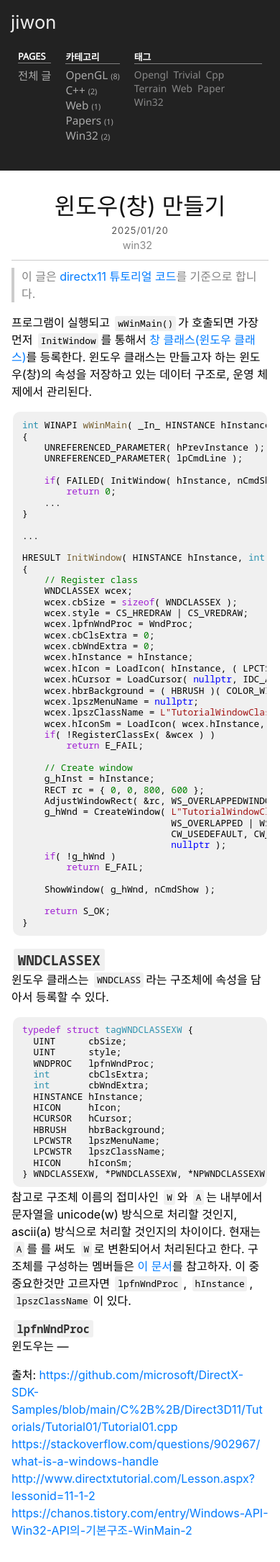
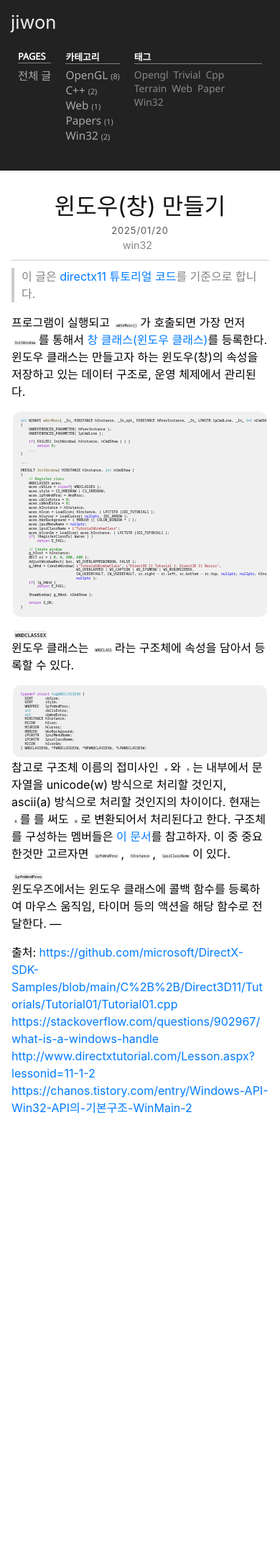
Before and after one commit to jiwon1304/jiwon1304.github.io, a Jekyll site: the page built from _posts/2025-01-20-window-만들기.markdown, in a window 390 px wide. Shown: the whole page at 72% size. Built offline with Jekyll 4.4.1, drawn with Linux system fonts in a browser that asks for light colours; some web fonts are replaced; after the commit the page ends 1583 px from its top, so only the background shows below that.

Commit message:
font size

```diff
--- a/_posts/2025-01-20-window-만들기.markdown
+++ b/_posts/2025-01-20-window-만들기.markdown
@@ -80,7 +80,7 @@ typedef struct tagWNDCLASSEXW {
 `lpfnWndProc`, `hInstance`, `lpszClassName`이 있다.
 
 ## `lpfnWndProc`
-윈도우는
+윈도우즈에서는 윈도우 클래스에 콜백 함수를 등록하여 마우스 움직임, 타이머 등의 액션을 해당 함수로 전달한다.
 ---
 
 출처:
--- a/public/css/style.css
+++ b/public/css/style.css
@@ -400,7 +400,7 @@ footer {
 	}
 
 	code {
-		font-size: 0.8em;
+		font-size: 30%;
 	}
 
 	header.post-header {
```
